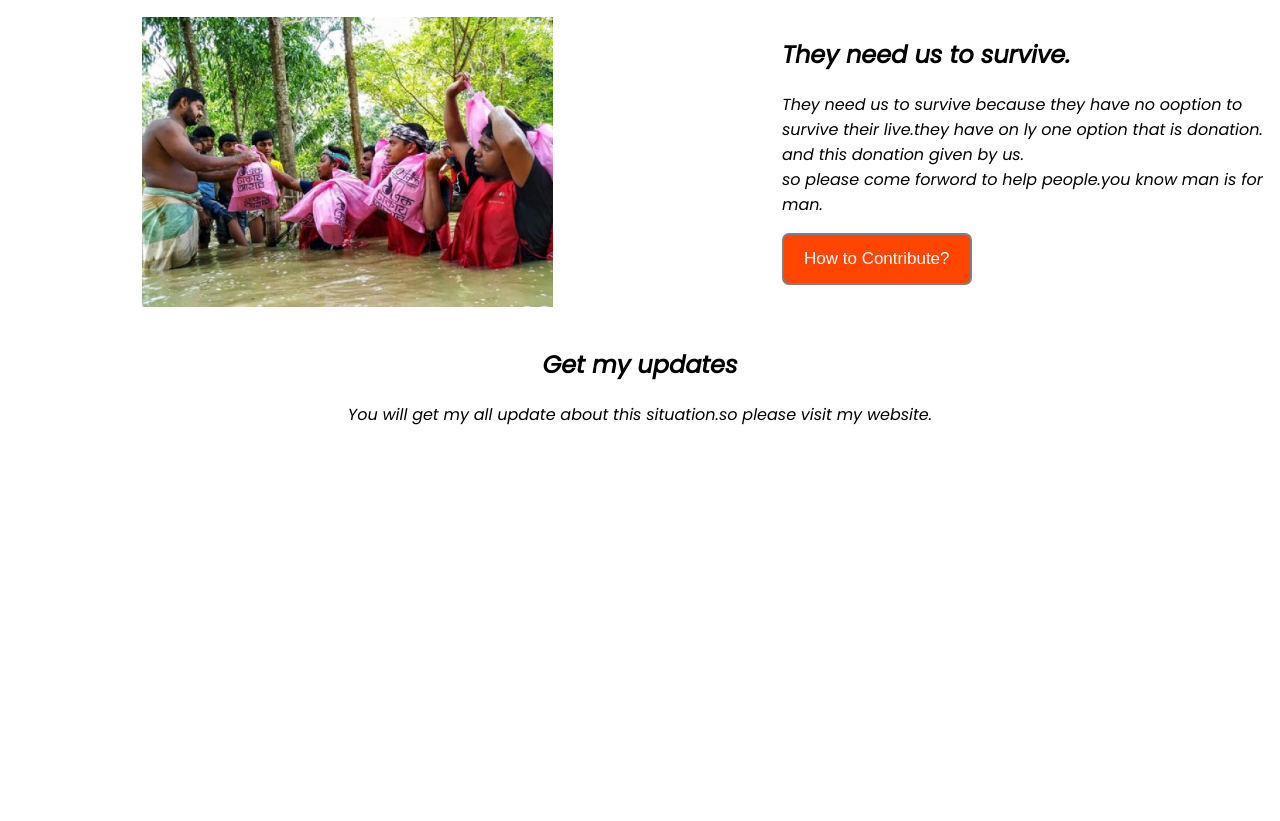
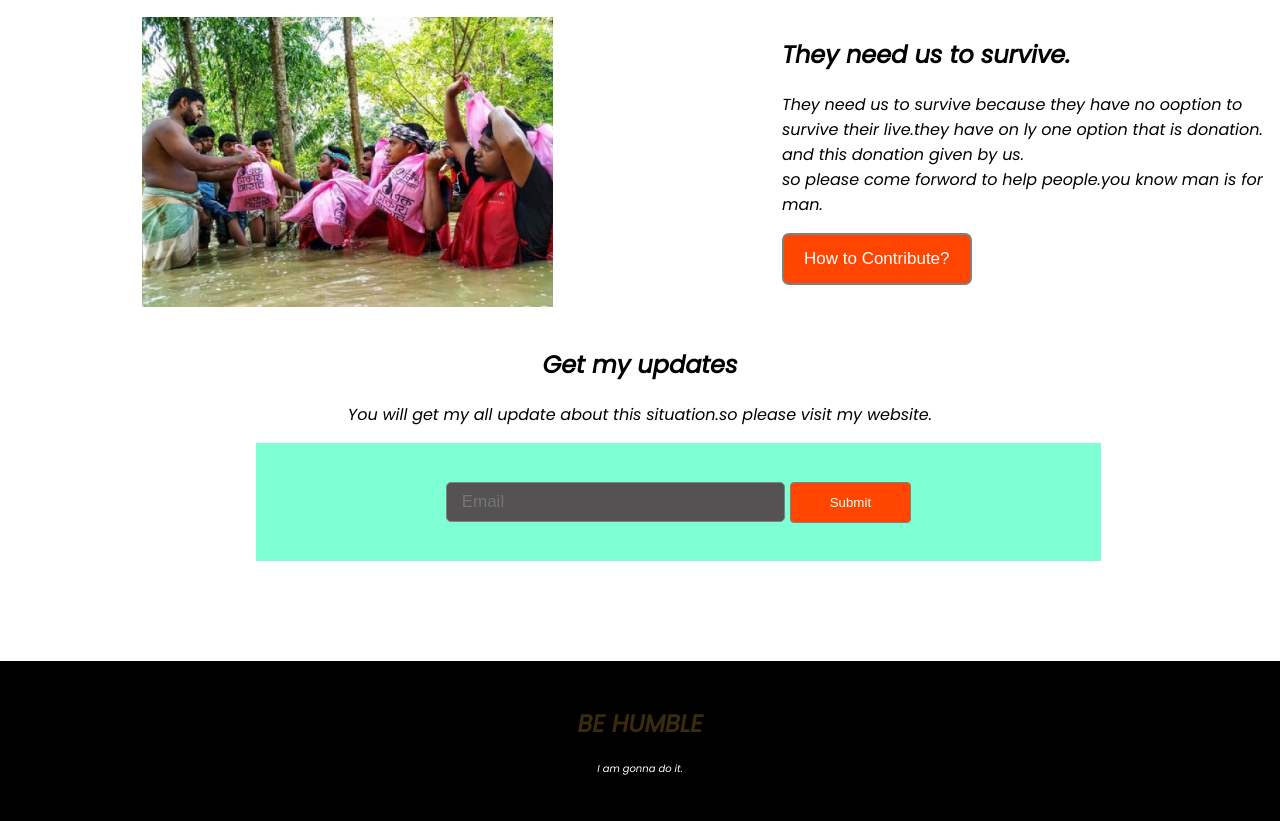
Before and after one commit to saifulrasel1/Help-people-repo, a plain HTML site: page index.html in a window 1280 px wide. Shown: the part 2817-3638 px from the top of the page. Before the commit the page ends 3260 px from the top, so only its background shows below. Drawn offline with Linux system fonts and the light colour scheme.

Commit message:
complete

```diff
--- a/index.html
+++ b/index.html
@@ -84,7 +84,14 @@
         <h1>Get my updates</h1>
         <p>You will get my all update about this situation.so please visit my website.</p>
         </div>
-
+        <form  action="#" method="get">
+            <input class="email" type="email" placeholder="Email">
+            <input class="submit" type="submit">
+        </form>
     </section>
 </body>
+<footer>
+    <h2><i>BE HUMBLE</i></h2>
+    <p>I am gonna do it.</p>
+</footer>
 </html>
--- a/style.css
+++ b/style.css
@@ -127,3 +127,43 @@ body{
 .updates{
     text-align:center;
 }
+form{
+    text-align:center;
+    margin-bottom:20px;
+    width:60%;
+    padding:3%;
+    background-color: aquamarine;
+    margin-left:20%;
+}
+.email{
+    width:40%;
+    padding:9px 15px;
+    background-color:rgb(84, 82, 82);
+    color:whitesmoke;
+    font-size:17px;
+    border:1px solid gray;
+    border-radius:5px;
+}
+.submit{
+    color:white;
+    background-color:orangered;
+    padding:12px 39px;
+    border:1px solid gray;
+    border-radius:4px;
+}
+footer{
+    height:160px;
+    background-color:black;
+    margin-top:100px;
+}
+footer h2{
+    color:rgb(59, 42, 11);
+    text-align:center;
+    padding-top:45px;
+}
+footer p{
+    color:white;
+    text-align:center;
+    font-size:10px;
+
+}
```
